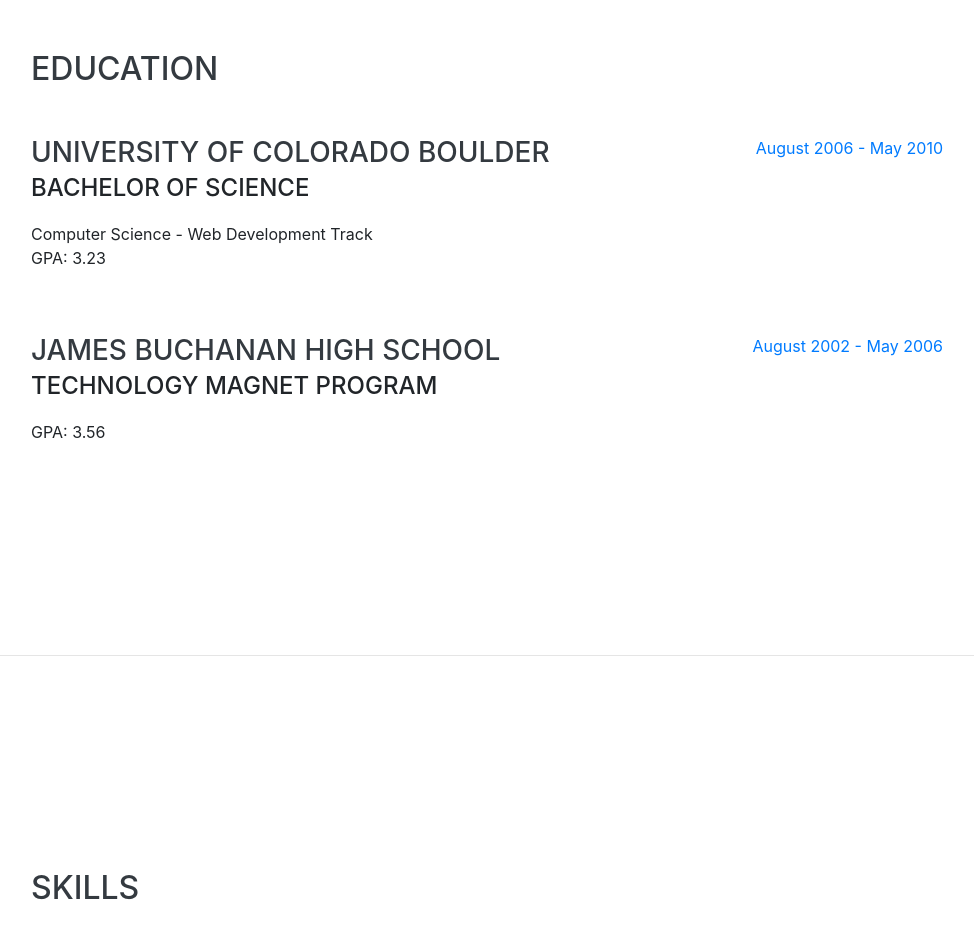
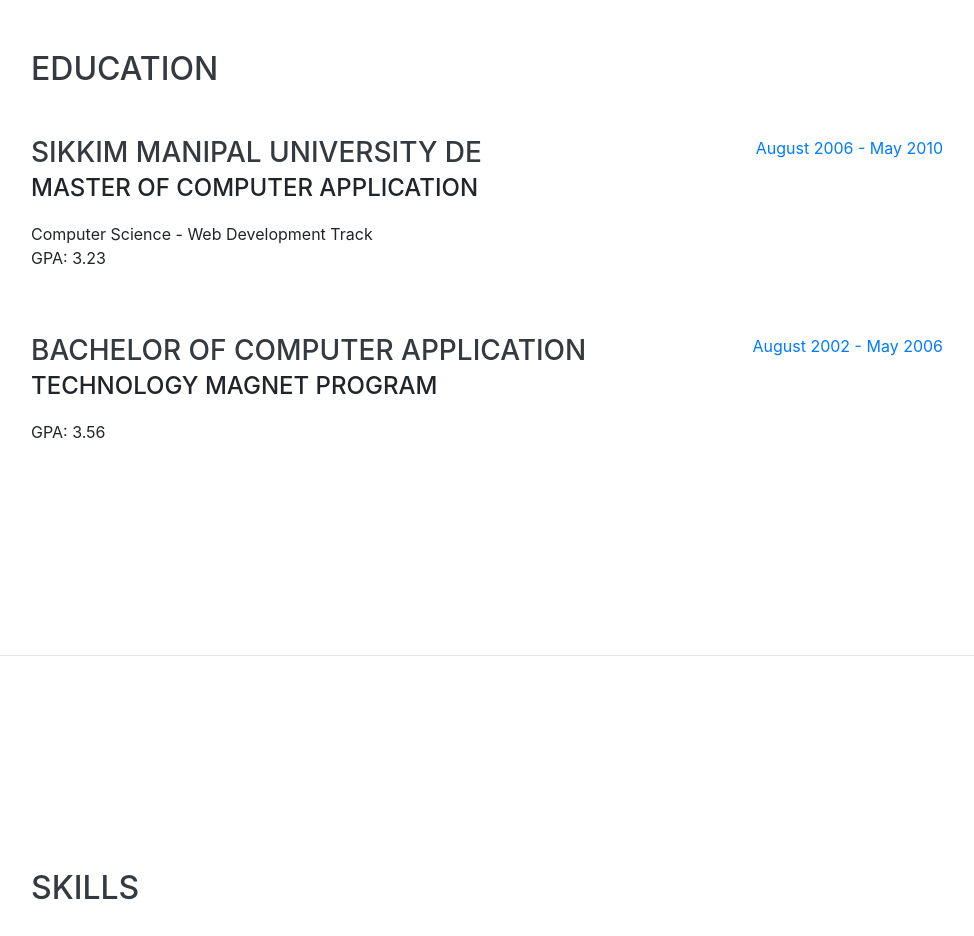
Before and after one commit to Antarix/antarix.github.io, a website with bundled scripts: page index.html in a window 1280 px wide. Shown: the part 2040-2976 px from the top of the page, without its empty margins (289-1263 px from the left). Built offline with nearby package versions, Linux system fonts and the light colour scheme; a web font is replaced by a local one.

Commit message:
Updated education

```diff
--- a/index.html
+++ b/index.html
@@ -149,8 +149,8 @@
 
         <div class="resume-item d-flex flex-column flex-md-row justify-content-between mb-5">
           <div class="resume-content">
-            <h3 class="mb-0">University of Colorado Boulder</h3>
-            <div class="subheading mb-3">Bachelor of Science</div>
+            <h3 class="mb-0">Sikkim Manipal University DE</h3>
+            <div class="subheading mb-3">Master Of Computer Application</div>
             <div>Computer Science - Web Development Track</div>
             <p>GPA: 3.23</p>
           </div>
@@ -161,7 +161,7 @@
 
         <div class="resume-item d-flex flex-column flex-md-row justify-content-between">
           <div class="resume-content">
-            <h3 class="mb-0">James Buchanan High School</h3>
+            <h3 class="mb-0">Bachelor Of Computer Application</h3>
             <div class="subheading mb-3">Technology Magnet Program</div>
             <p>GPA: 3.56</p>
           </div>
```
